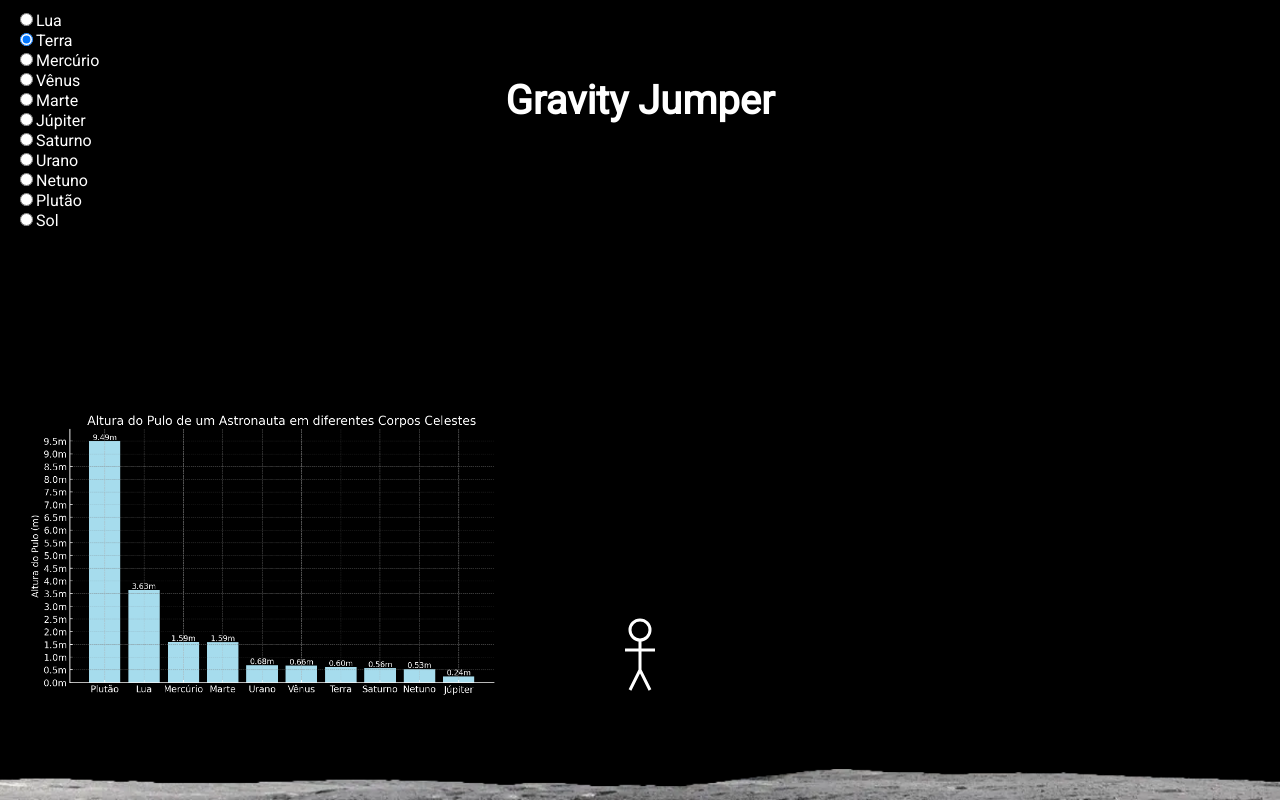
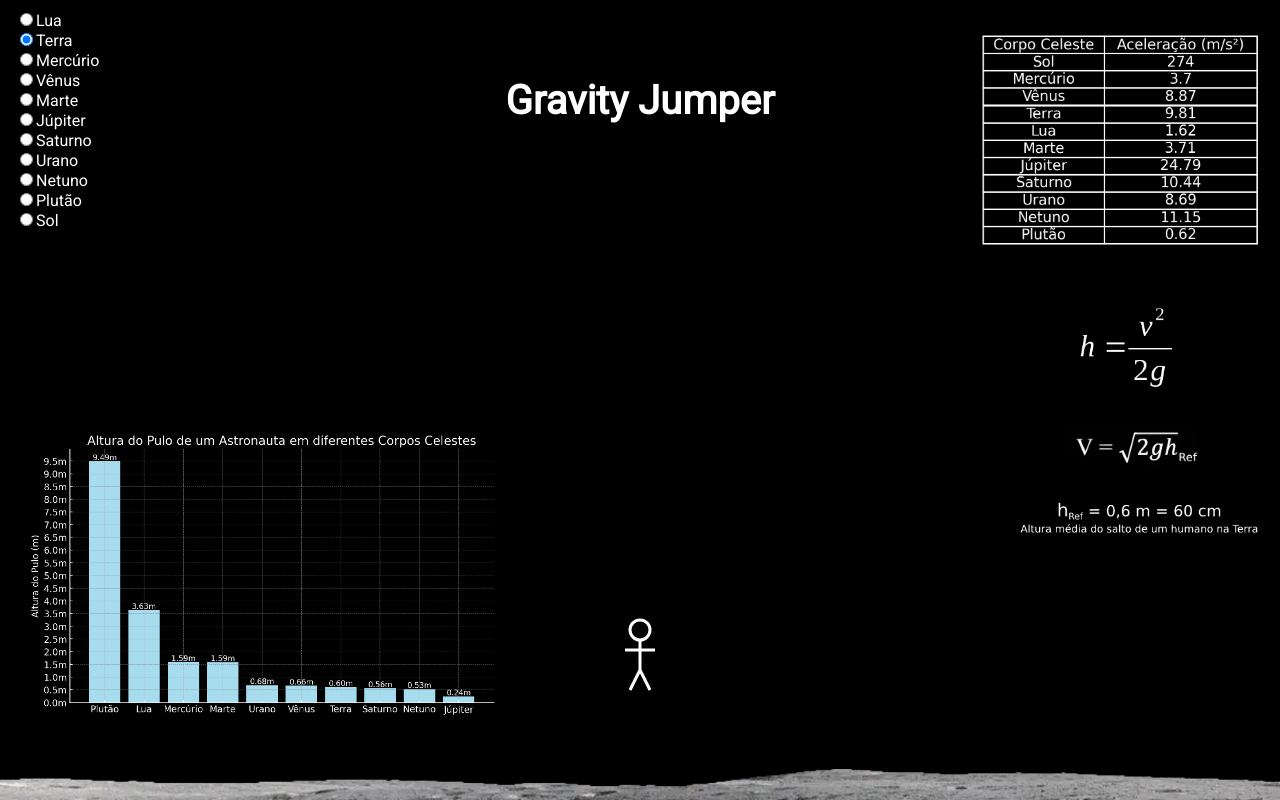
Before and after one commit to cometsinthesky/gravity-jumper, a plain HTML site: page index.html in a window 1280 px wide. Drawn offline with Linux system fonts and the light colour scheme.

Commit message:
Add formulas Acceleration table

```diff
--- a/index.html
+++ b/index.html
@@ -32,9 +32,41 @@
 
         #graphImg {
             position: fixed; /* Usar 'fixed' para fixar a imagem em relação à janela */
-            bottom: 100px; /* Posiciona 100px acima da borda inferior da tela */
+            bottom: 80px; /* Posiciona 100px acima da borda inferior da tela */
             left: 2%; /* Centraliza horizontalmente */
             width: 37%; /* Ajusta a largura para 100% da largura da tela */
+            height: auto; /* Mantém a proporção da imagem */
+        }
+
+        #tabelaImg {
+            position: fixed; /* Usar 'fixed' para fixar a imagem em relação à janela */
+            top: 10px; /* Posiciona 100px acima da borda inferior da tela */
+            right: -4%; /* Centraliza horizontalmente */
+            width: 33%; /* Ajusta a largura para 100% da largura da tela */
+            height: auto; /* Mantém a proporção da imagem */
+        }
+
+        #formulaImg {
+            position: fixed; /* Usar 'fixed' para fixar a imagem em relação à janela */
+            top: 300px; /* Posiciona 100px acima da borda inferior da tela */
+            right: 8%; /* Centraliza horizontalmente */
+            width: 8%; /* Ajusta a largura para 100% da largura da tela */
+            height: auto; /* Mantém a proporção da imagem */
+        }
+
+        #formula2Img {
+            position: fixed; /* Usar 'fixed' para fixar a imagem em relação à janela */
+            top: 420px; /* Posiciona 100px acima da borda inferior da tela */
+            right: 6%; /* Centraliza horizontalmente */
+            width: 11%; /* Ajusta a largura para 100% da largura da tela */
+            height: auto; /* Mantém a proporção da imagem */
+        }
+
+        #hrefImg {
+            position: fixed; /* Usar 'fixed' para fixar a imagem em relação à janela */
+            top: 490px; /* Posiciona 100px acima da borda inferior da tela */
+            right: 1%; /* Centraliza horizontalmente */
+            width: 20%; /* Ajusta a largura para 100% da largura da tela */
             height: auto; /* Mantém a proporção da imagem */
         }
 
@@ -43,9 +75,12 @@
 <body>
     <h1>Gravity Jumper</h1>
     <script src="game.js"></script>
-    <img id="luaImg" src="images/lua.png" alt="Lua" />
-    <img id="graphImg" src="images/grafico.png" alt="Lua" />
-
+    <img id="luaImg" src="images/lua.png" alt="Superfície da Lua" />
+    <img id="graphImg" src="images/grafico.png" alt="Gráfico da altura do salto" />
+    <img id="tabelaImg" src="images/tabela.png" alt="Tabela aceleração gravitacional" />
+    <img id="formulaImg" src="images/formula.png" alt="Fórmula da altura máxima vertical" />
+    <img id="formula2Img" src="images/formula2.png" alt="Fórmula da velocidade" />
+    <img id="hrefImg" src="images/href.png" alt="Altura de referência para h" />
 
     <script>
         // Impede o comportamento da tecla "Espaço" (barra de rolagem) no navegador
```
Also changed, not shown: images/formula.png (added), images/formula2.png (added), images/href.png (added), images/tabela.png (added).
